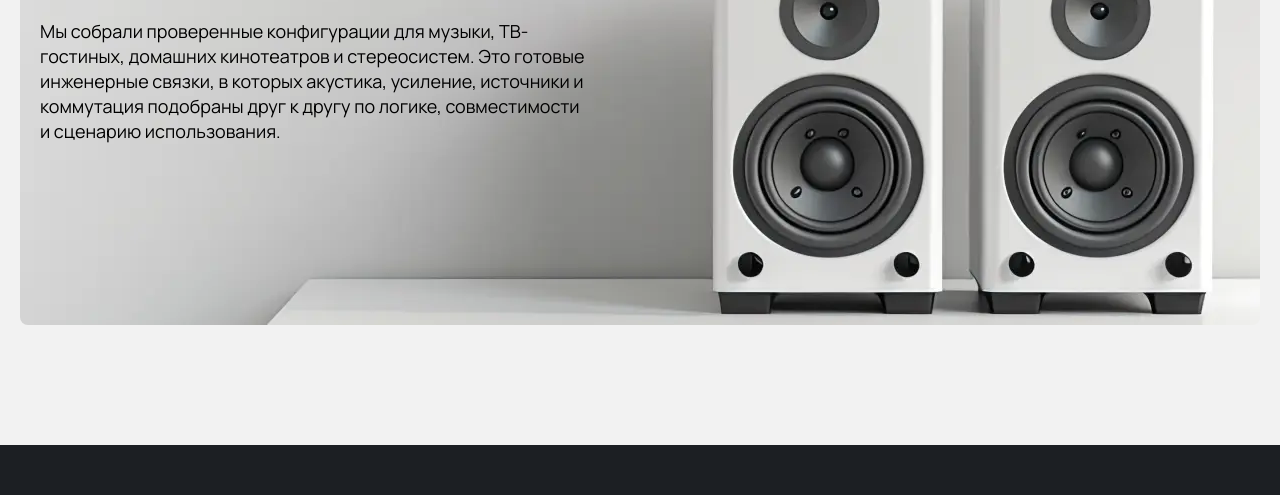
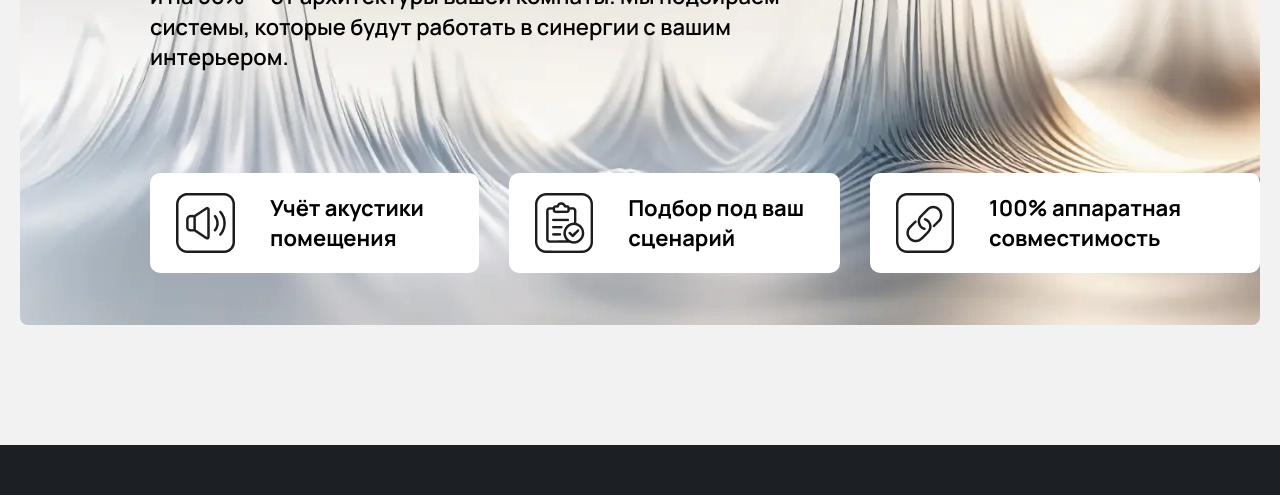
Before and after one commit to limaudiodev/Limaudio-landing, a website built with Vite: page sound.html in a window 1280 px wide. Shown: the part 441-936 px from the top of the page. Built offline with nearby package versions, Linux system fonts and the light colour scheme.

Commit message:
страница sound начата

```diff
--- a/sound.html
+++ b/sound.html
@@ -114,20 +114,43 @@
         </div>
       </header>
 
-      <div class="hero ready-bg">
-        <img src="./src/images/ready/ready-min.jpg" alt="hero" />
-        <div class="hero__content">
+      <div class="hero sound-bg">
+        <img src="./src/images/sound/hero-min.webp" alt="hero" />
+        <div class="hero__content-sound">
           <h1 class="headline">
-            Готовые AV-решения<br />
-            LIMAUDIO под разные <br />
-            сценарии и пространства
+            Звук, созданный <br />
+            для вашего пространства
           </h1>
           <p class="content">
-            Мы собрали проверенные конфигурации для музыки, ТВ-гостиных,
-            домашних кинотеатров и стереосистем. Это готовые инженерные связки,
-            в которых акустика, усиление, источники и коммутация подобраны друг
-            к другу по логике, совместимости и сценарию использования.
+            Акустика не существует в вакууме. Итоговое качество звучания на 50%
+            зависит от характеристик оборудования и на 50% — от архитектуры
+            вашей комнаты. Мы подбираем системы, которые будут работать в
+            синергии с вашим интерьером.
           </p>
+
+          <div class="hero__sound">
+            <div>
+              <img
+                src="./src/images/sound/sound.webp"
+                alt="Учёт акустики помещения"
+              />
+              <p>Учёт акустики помещения</p>
+            </div>
+            <div>
+              <img
+                src="./src/images/sound/report.webp"
+                alt="Подбор под ваш сценарий"
+              />
+              <p>Подбор под ваш сценарий</p>
+            </div>
+            <div>
+              <img
+                src="./src/images/sound/link.webp"
+                alt="100% аппаратная совместимость"
+              />
+              <p>100% аппаратная совместимость</p>
+            </div>
+          </div>
         </div>
       </div>
     </div>
--- a/src/style.css
+++ b/src/style.css
@@ -20,7 +20,7 @@
 @import url("./styles/form-basket.css");
 @import url("./styles/catalog-p.css");
 @import url("./styles/ready.css");
-@import url("./styles/sound.css");
+@import url("./styles/sound-p.css");
 
 
 
--- /dev/null
+++ b/src/styles/sound-p.css
@@ -0,0 +1,41 @@
+.sound-bg {
+    background-image: url(/src/images/sound/hero.webp) !important;
+}
+
+.hero__sound {
+    margin-top: 100px;
+    display: flex;
+    gap: 30px;
+}
+
+.hero__content-sound {
+    padding: 100px 0 0 130px;
+}
+
+.hero__content-sound>p {
+    width: 643px;
+    margin-top: 15px;
+    color: var(--text);
+    font-size: 22px;
+    font-weight: 600;
+}
+
+.hero__sound>div {
+    border-radius: 10px;
+    background-color: var(--white);
+    display: flex;
+    gap: 35px;
+    align-items: center;
+    padding: 20px 26px;
+    box-sizing: border-box;
+}
+
+.hero__sound>div>img {
+    width: 59px;
+    height: 60px;
+}
+
+.hero__sound>div>p {
+    font-size: 22px;
+    font-weight: 700;
+}
```
Also changed, not shown: src/images/sound/hero-min.webp (added), src/images/sound/hero.webp (added), src/images/sound/link.webp (added), src/images/sound/report.webp (added), src/images/sound/sound.webp (added), src/styles/sound.css (deleted).
